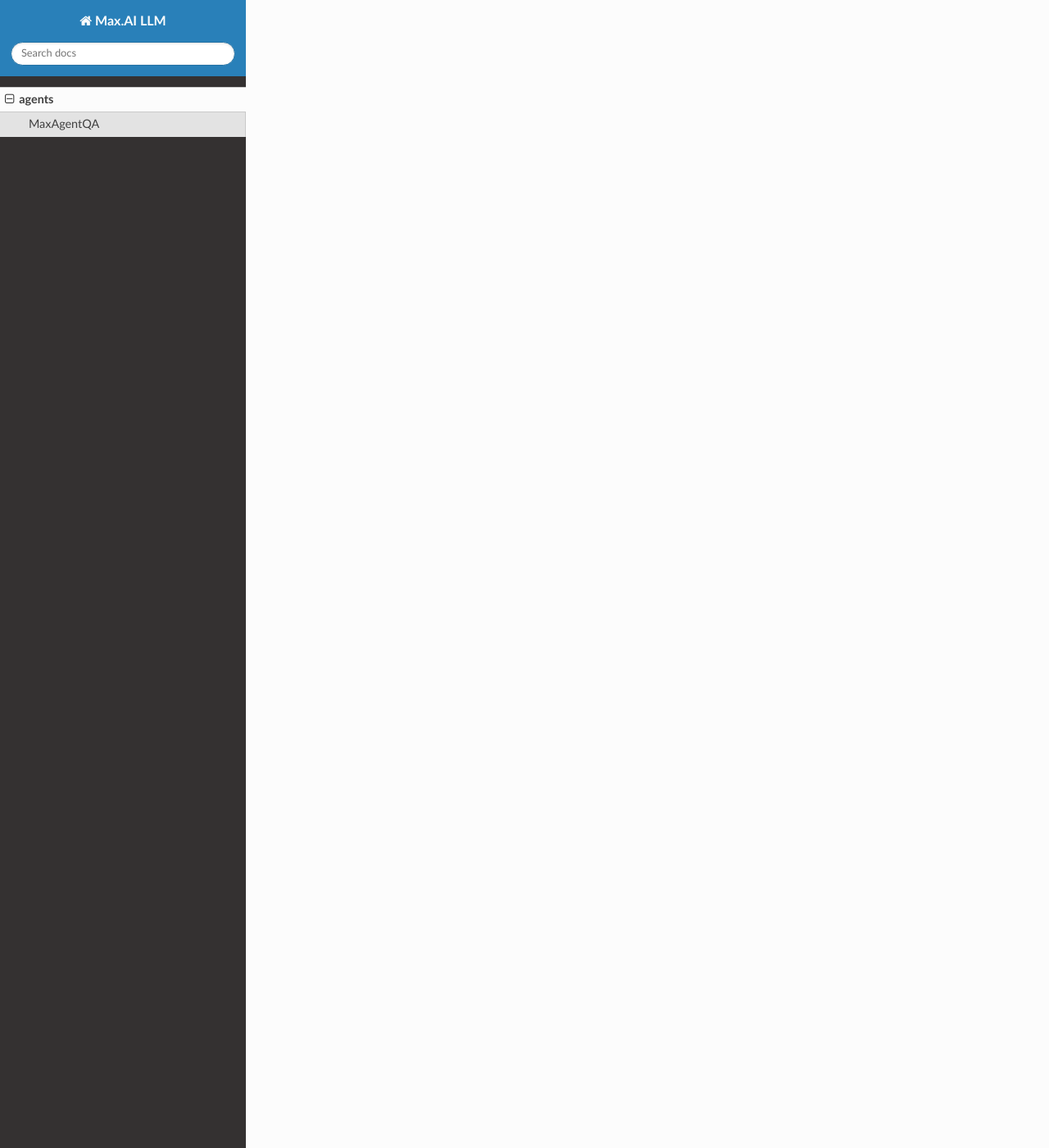
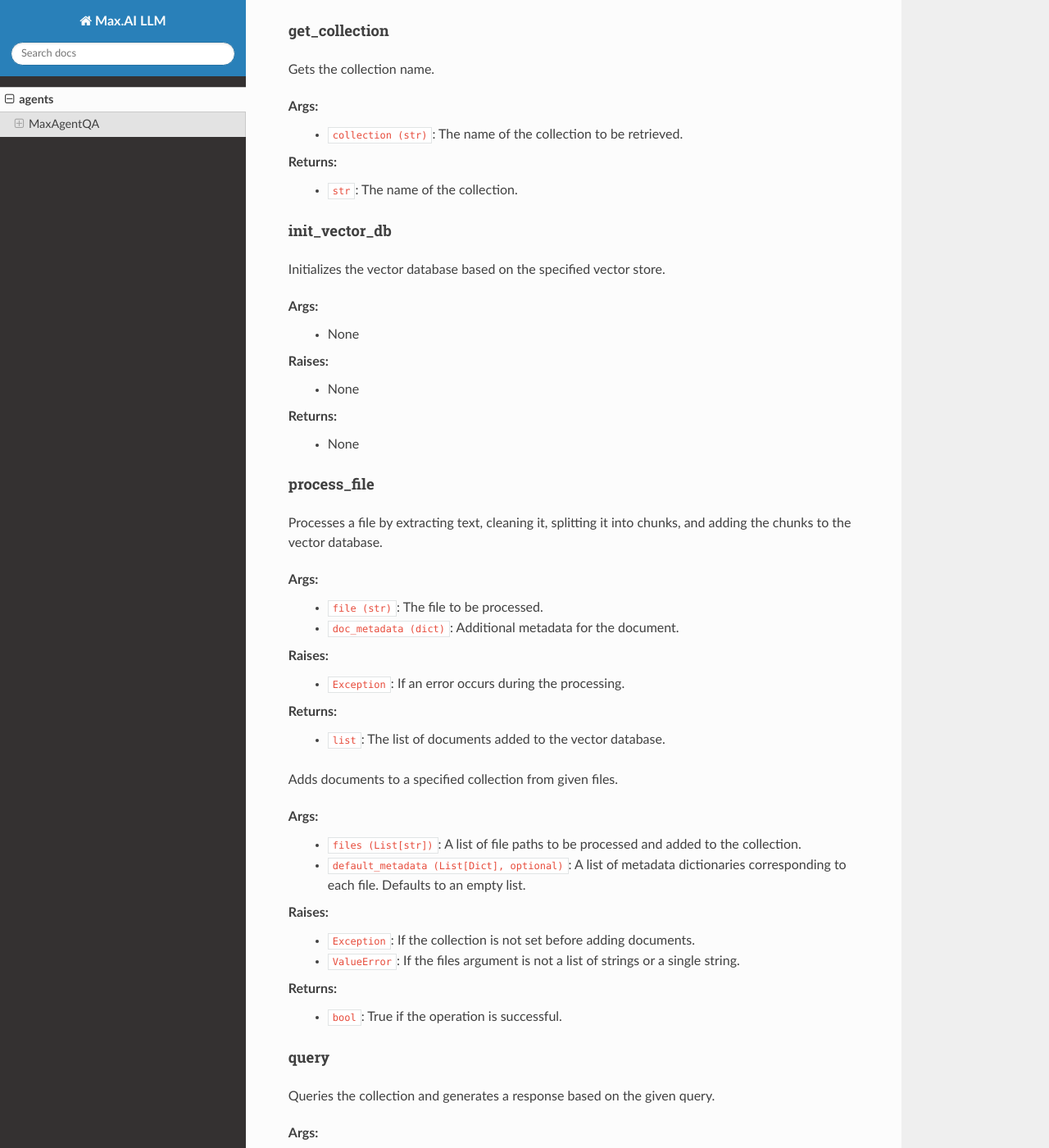
Before and after one commit to zs-personalize-ai/max-ai-llm, a Sphinx documentation site: the page built from docs/source/agents.rst, in a window 1280 px wide and 1400 px high, scrolled down 1813 px. Shown: the whole window at 82% size. Built offline with Sphinx 7.4.7 and the Read the Docs theme 2.0.0, drawn with Linux system fonts in a browser that asks for light colours; pages that are not in the unit, such as notebooks, are missing from menus; some of the changed text lies outside the part shown.

Commit message:
update agents

```diff
--- a/docs/source/agents.rst
+++ b/docs/source/agents.rst
@@ -2,7 +2,7 @@ agents
 ======
 
 MaxAgentQA
-^^^^^^^^^^^^^
+**********
 A QA Agent for processing and analyzing text data using large language models (LLM).
 
 Args:
@@ -30,3 +30,102 @@ Returns:
 
 >>> from maxaillm.app.agent import MaxAgentQA
 >>> agent = MaxAgentQA(llm_provider="anthropic",model_name ="claude-2", chunk_size=1000, stream=True, collection="myCollection", prompt_config=myPromptConfig)
+
+
+Methods
+^^^^^^^
+
+initialize_llm
+--------------
+Initializes a large language model (LLM) based on the provided provider, model name, and model arguments.
+
+Args:
+    - ``provider (str)``: The name of the large language provider. Supported providers include 'anthropic', 'openai', 'azureopenai', 'azure', 'bedrock', and 'aws'.
+    - ``model_name (str)``: The name of the LLM model for the given provider. If not provided, a default model is used based on the provider.
+    - ``model_kwargs (dict)``: A dictionary of keyword arguments for the LLM model. Expected keys are 'temperature' and 'top_p'.
+
+Raises:
+    - ``ValueError``: If the provided provider is not recognized.
+
+Returns:
+    -  An instance of the initialized LLM model.
+
+
+set_collection
+--------------
+Sets the collection name and initializes the vector database.
+
+Args:
+    - ``collection (str)``: The name of the collection to be used in the vector database.
+
+Returns:
+    - None
+
+get_collection
+--------------
+Gets the collection name.
+
+Args:
+    - ``collection (str)``: The name of the collection to be retrieved.
+
+Returns:
+    - ``str``: The name of the collection.
+
+init_vector_db
+--------------
+Initializes the vector database based on the specified vector store.
+
+Args:
+    - None
+
+Raises:
+    - None
+
+Returns:
+    - None
+
+process_file
+------------
+Processes a file by extracting text, cleaning it, splitting it into chunks, and adding the chunks to the vector database.
+
+Args:
+    - ``file (str)``: The file to be processed.
+    - ``doc_metadata (dict)``: Additional metadata for the document.
+
+Raises:
+    - ``Exception``: If an error occurs during the processing.
+
+Returns:
+    - ``list``: The list of documents added to the vector database.
+
+
+Adds documents to a specified collection from given files.
+
+Args:
+    - ``files (List[str])``: A list of file paths to be processed and added to the collection.
+    - ``default_metadata (List[Dict], optional)``: A list of metadata dictionaries corresponding to each file. Defaults to an empty list.
+
+Raises:
+    - ``Exception``: If the collection is not set before adding documents.
+    - ``ValueError``: If the files argument is not a list of strings or a single string.
+
+Returns:
+    - ``bool``: True if the operation is successful.
+
+query
+------
+Queries the collection and generates a response based on the given query.
+
+Args:
+    - ``query (str, optional)``: The query to be processed. Defaults to an empty string.
+    - ``search_type (str, optional)``: The type of search to be performed. Defaults to "mmr".
+    - ``k (int, optional)``: The number of top results to return. Defaults to 10.
+    - ``filters (dict, optional)``: Filters to apply during the search. Defaults to an empty dictionary.
+    - ``score_threshold (float, optional)``: The minimum score threshold for the results. Defaults to 0.05.
+    - ``prompt_config (optional)``: Configuration for the prompt. If not provided, the instance's prompt configuration is used.
+
+Raises:
+    - ``Exception``: If the collection is not set before querying documents.
+
+Returns:
+    - The generated response based on the query.
```
